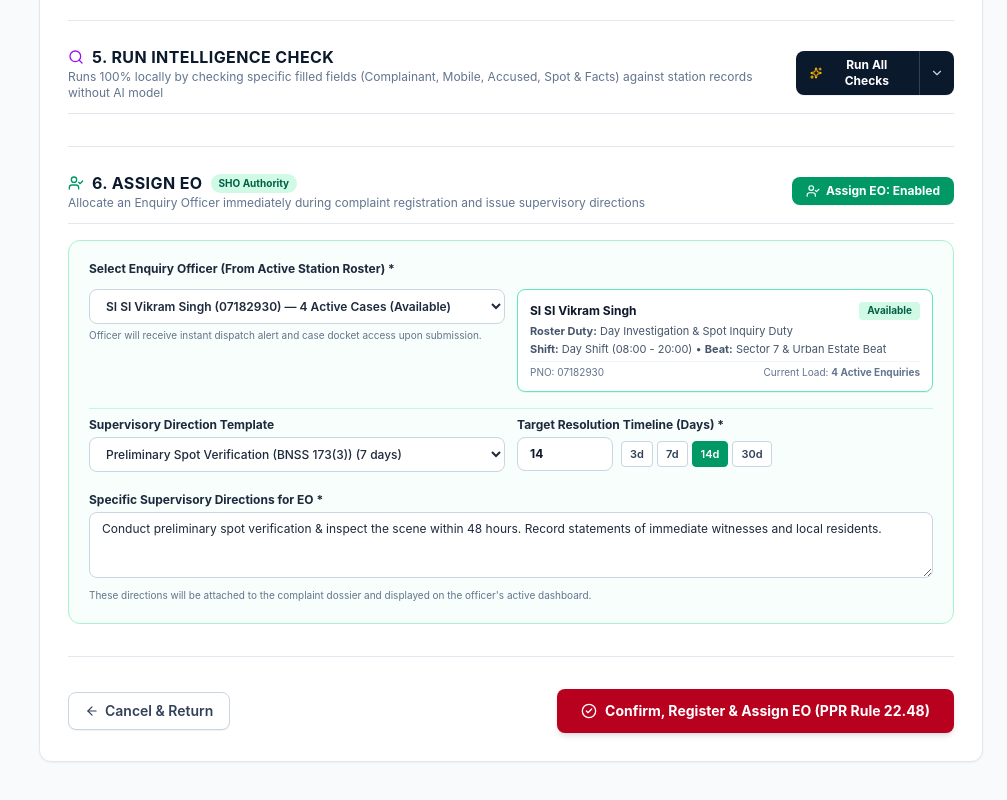
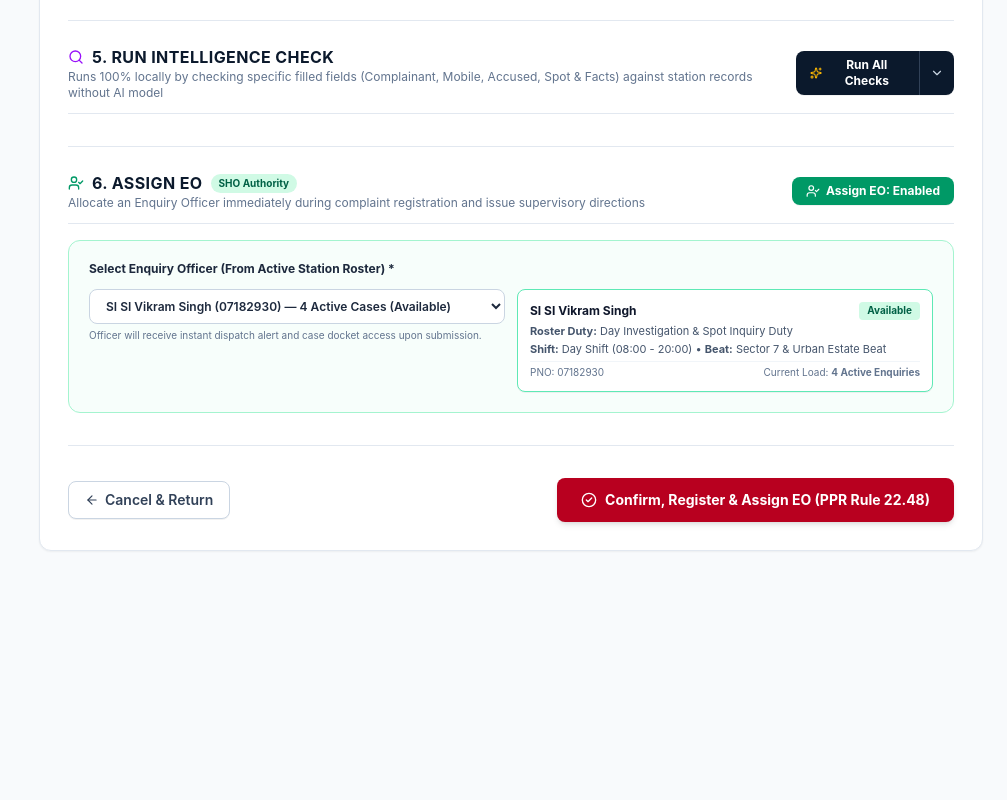
Before and after one commit to aikapil423-ux/CMS-AK, a Next.js app: page /complaints/register in a window 1280 px wide. Shown: the part 1863-2663 px from the top of the page, without its empty margins (273-1280 px from the left). After the commit the page ends 2518 px from the top, so only its background shows below. Built offline with nearby package versions, Linux system fonts and the light colour scheme.

Commit message:
feat: remove supervisory direction template, timeline and directions from Section 6 Assign EO

```diff
--- a/src/app/complaints/register/page.tsx
+++ b/src/app/complaints/register/page.tsx
@@ -3219,75 +3219,6 @@ export default function RegisterComplaintPage() {
                         })()}
                       </div>
                     </div>
-
-                    {/* Supervisory Direction Template Selection */}
-                    <div className="grid grid-cols-1 sm:grid-cols-2 gap-3 pt-2 border-t border-emerald-200/60">
-                      <div>
-                        <label className="block text-xs font-bold text-slate-800 mb-1">
-                          Supervisory Direction Template
-                        </label>
-                        <select
-                          value={directionTemplate}
-                          onChange={(e) => handleTemplateChange(e.target.value)}
-                          className="w-full px-3 py-2 text-xs bg-white border border-slate-300 rounded-lg focus:ring-2 focus:ring-emerald-600 font-medium"
-                        >
-                          {DIRECTION_TEMPLATES.map((tmpl) => (
-                            <option key={tmpl.key} value={tmpl.key}>
-                              {tmpl.label} ({tmpl.recommendedDays} days)
-                            </option>
-                          ))}
-                        </select>
-                      </div>
-
-                      <div>
-                        <label className="block text-xs font-bold text-slate-800 mb-1">
-                          Target Resolution Timeline (Days) *
-                        </label>
-                        <div className="flex items-center gap-2">
-                          <input
-                            type="number"
-                            min="1"
-                            max="90"
-                            value={targetDays}
-                            onChange={(e) => setTargetDays(parseInt(e.target.value) || 14)}
-                            className="w-24 px-3 py-2 text-xs bg-white border border-slate-300 rounded-lg focus:ring-2 focus:ring-emerald-600 font-bold text-slate-900"
-                          />
-                          <div className="flex items-center gap-1">
-                            {[3, 7, 14, 30].map((d) => (
-                              <button
-                                key={d}
-                                type="button"
-                                onClick={() => setTargetDays(d)}
-                                className={`px-2 py-1 rounded text-[11px] font-semibold border transition-colors ${
-                                  targetDays === d
-                                    ? "bg-emerald-600 text-white border-emerald-600"
-                                    : "bg-white text-slate-700 border-slate-300 hover:bg-slate-100"
-                                }`}
-                              >
-                                {d}d
-                              </button>
-                            ))}
-                          </div>
-                        </div>
-                      </div>
-                    </div>
-
-                    {/* Directions Text */}
-                    <div className="space-y-1 pt-1">
-                      <label className="block text-xs font-bold text-slate-800">
-                        Specific Supervisory Directions for EO *
-                      </label>
-                      <textarea
-                        rows={3}
-                        value={assignedDirections}
-                        onChange={(e) => setAssignedDirections(e.target.value)}
-                        placeholder="Enter specific instructions, legal provisions, or evidence collection requirements for the assigned officer..."
-                        className="w-full px-3 py-2 text-xs bg-white border border-slate-300 rounded-lg focus:ring-2 focus:ring-emerald-600"
-                      />
-                      <p className="text-[10px] text-slate-500">
-                        These directions will be attached to the complaint dossier and displayed on the officer&apos;s active dashboard.
-                      </p>
-                    </div>
                   </div>
                 ) : (
                   <div className="p-3.5 bg-slate-50 border border-slate-200 rounded-xl text-xs text-slate-600 flex items-center justify-between">
```
